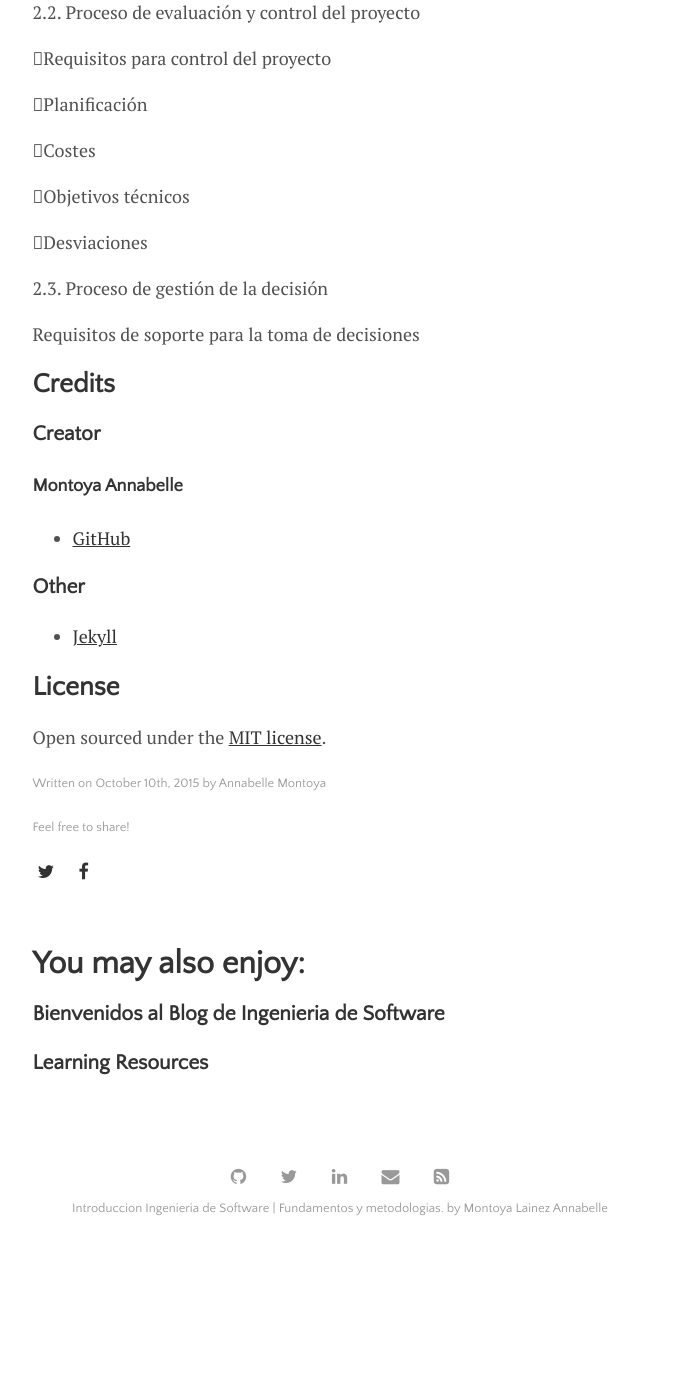
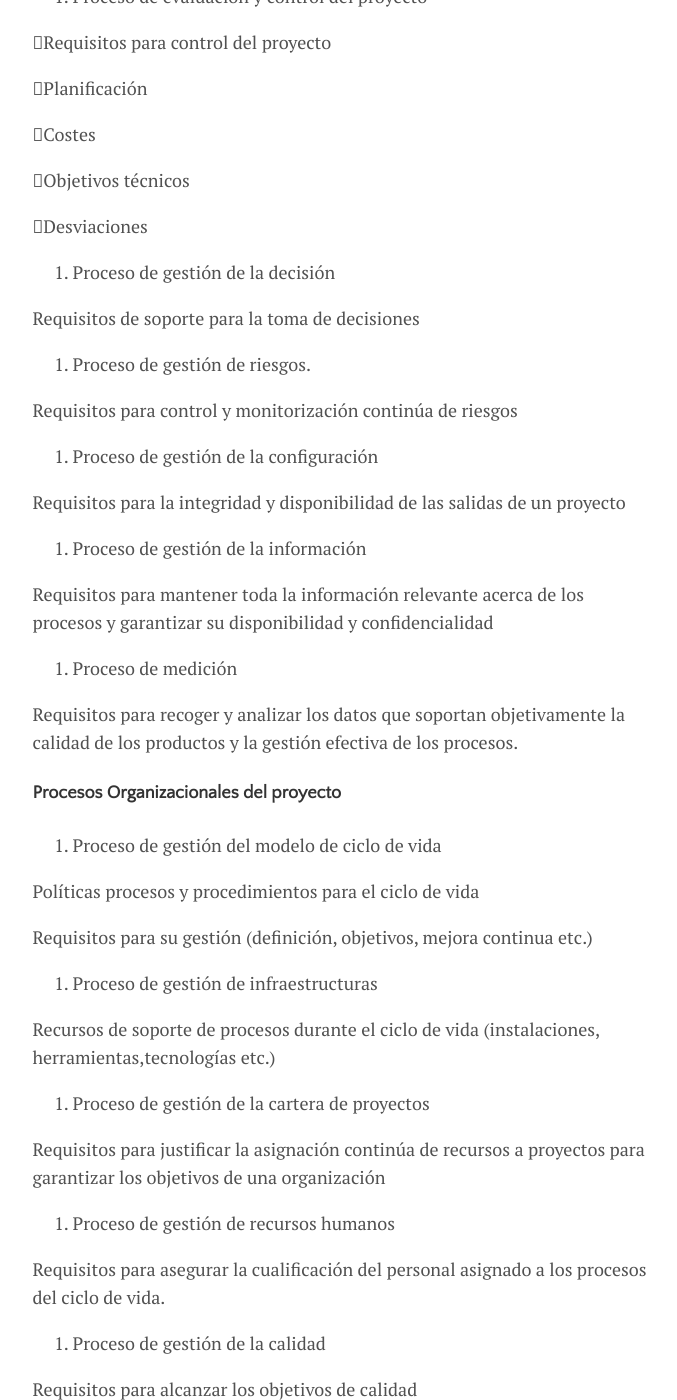
Before and after one commit to Anna-Montoya2020/Ingenieria-de-Software-Proyecto, a Jekyll site: the page built from _posts/2015-10-10-getting-started.md, in a window 1280 px wide and 1400 px high, scrolled down 11976 px. Shown: the whole window, without its empty margins (300-977 px from the left). Built offline with Jekyll 4.4.1, drawn with Linux system fonts in a browser that asks for light colours; before the commit the page ends 13230 px from its top, so only the background shows below that; some of the changed text lies outside the part shown.

Commit message:
Update 2015-10-10-getting-started.md

```diff
--- a/_posts/2015-10-10-getting-started.md
+++ b/_posts/2015-10-10-getting-started.md
@@ -67,19 +67,16 @@ Utilizar las herramientas y técnicas más apropiadas dependiendo
 
 1. [Proceso del software](#Proceso-del-software)
 
-   1. [Procesos del software 12207]
+   1. [Procesos del software 12207](#Proceso-del-software-12207)
 
 2. [Ciclo de vida del Software](#Ciclo-de-vida-del-Software)
 
-   1.[Procesos del ciclo de vida]
+   1.[Procesos del ciclo de vida](#Proceso-del-ciclo-de-vida)
 
-   2.
+      1.Proceso del proyecto
 
-   3.
+      2.Procesos Organizacionales del proyecto
 
-   4.
-
-   5.
 
 3. [Modelos de desarrollo: tradicionales vs alternativos](#Modelos-de-desarrollo:-tradicionales-vs-alternativos)
 
@@ -394,8 +391,9 @@ El marco del ciclo de vida del software cubre desde la conceptuación de las ide
 
 Actividades y tareas implicadas en el desarrollo operación y mantenimiento de un sistema de
 software.
-Proceso del proyecto
-  2.1. Proceso de planificación del proyecto
+#### Proceso del proyecto
+
+  1. Proceso de planificación del proyecto
 
    Establece requisitos para
 
@@ -405,7 +403,7 @@ Proceso del proyecto
 
    Establecimiento de planes y recursos
 
-  2.2. Proceso de evaluación y control del proyecto
+  2. Proceso de evaluación y control del proyecto
 
    Requisitos para control del proyecto
 
@@ -417,9 +415,49 @@ Proceso del proyecto
 
    Desviaciones
 
-2.3. Proceso de gestión de la decisión
+  3. Proceso de gestión de la decisión
 
 Requisitos de soporte para la toma de decisiones
+
+  4. Proceso de gestión de riesgos.
+
+Requisitos para control y monitorización continúa de riesgos
+
+  5. Proceso de gestión de la configuración
+
+Requisitos para la integridad y disponibilidad de las salidas de un proyecto
+
+  6. Proceso de gestión de la información
+
+Requisitos para mantener toda la información relevante acerca de los procesos y garantizar su disponibilidad y confidencialidad
+
+  7. Proceso de medición
+
+Requisitos para recoger y analizar los datos que soportan objetivamente la calidad de los productos y la gestión efectiva de los procesos.
+
+#### Procesos Organizacionales del proyecto
+
+1. Proceso de gestión del modelo de ciclo de vida
+
+Políticas procesos y procedimientos para el ciclo de vida
+
+Requisitos para su gestión (definición, objetivos, mejora continua etc.)
+
+2. Proceso de gestión de infraestructuras
+
+Recursos de soporte de procesos durante el ciclo de vida (instalaciones, herramientas,tecnologías etc.)
+
+3. Proceso de gestión de la cartera de proyectos
+
+Requisitos para justificar la asignación continúa de recursos a proyectos para garantizar los objetivos de una organización
+
+4. Proceso de gestión de recursos humanos
+
+Requisitos para asegurar la cualificación del personal asignado a los procesos del ciclo de vida.
+
+5. Proceso de gestión de la calidad
+
+Requisitos para alcanzar los objetivos de calidad
 
 
 
```
